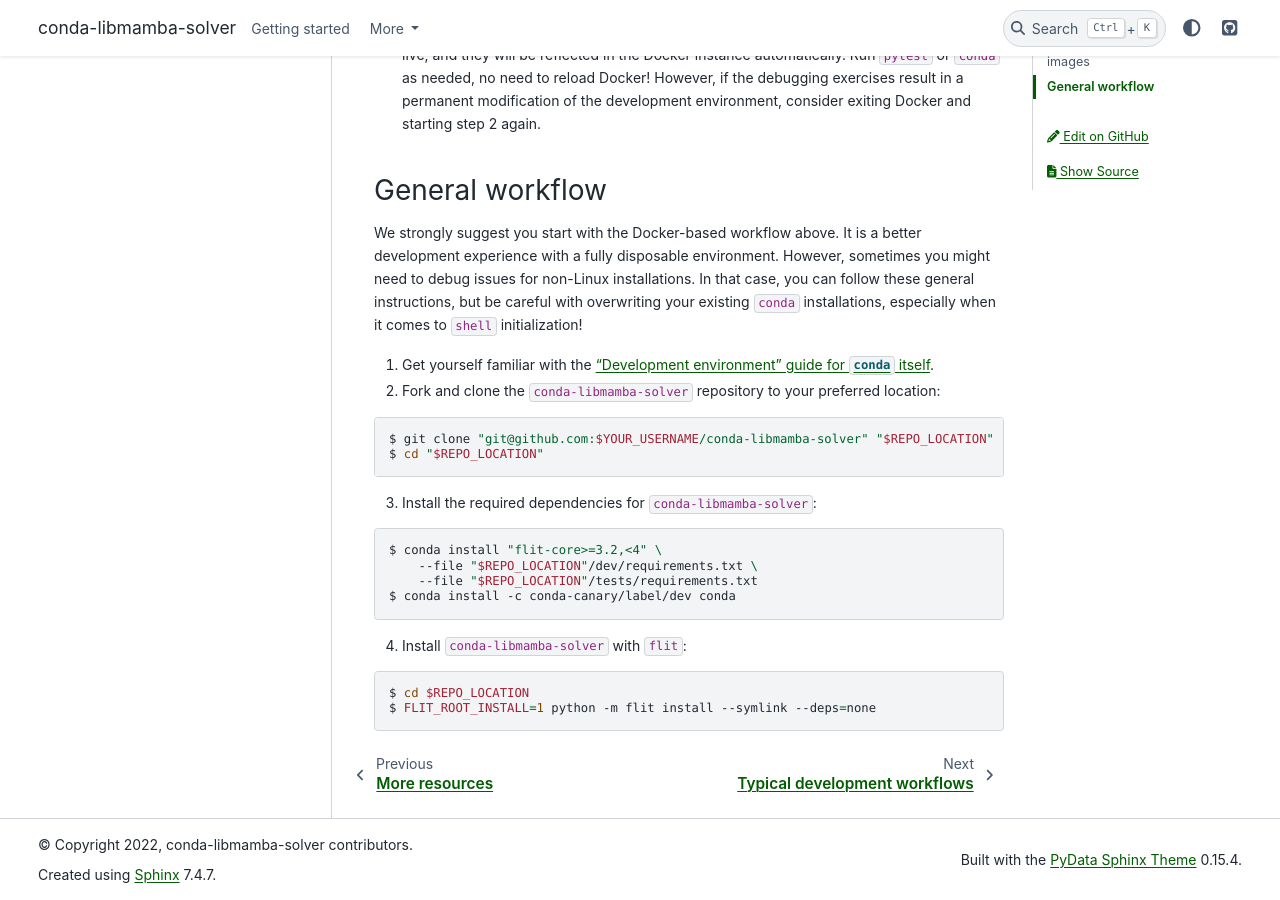
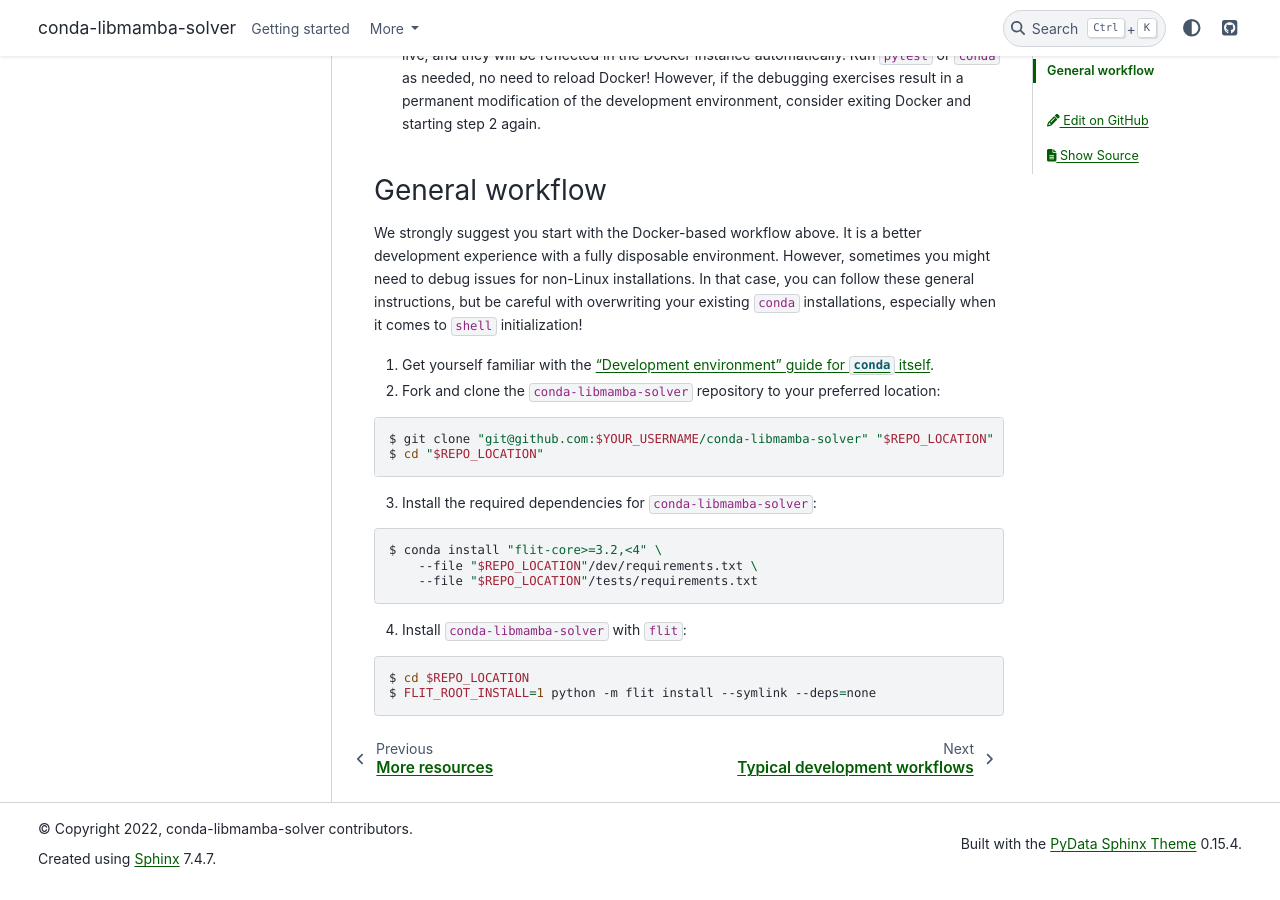
Before and after one commit to conda/conda-libmamba-solver, a Sphinx documentation site: the page built from docs/dev/setup.md, in a window 1280 px wide and 900 px high, scrolled down 729 px. Built offline with Sphinx 7.4.7 and the PyData theme 0.15.4, drawn with Linux system fonts in a browser that asks for light colours.

Commit message:
Remove use of canary again.

````diff
--- a/docs/dev/setup.md
+++ b/docs/dev/setup.md
@@ -55,7 +55,6 @@
 $ conda install "flit-core>=3.2,<4" \
     --file "$REPO_LOCATION"/dev/requirements.txt \
     --file "$REPO_LOCATION"/tests/requirements.txt
-$ conda install -c conda-canary/label/dev conda
 ```
 
 4. Install `conda-libmamba-solver` with `flit`:
````
Also changed, not shown: 4 other files.
